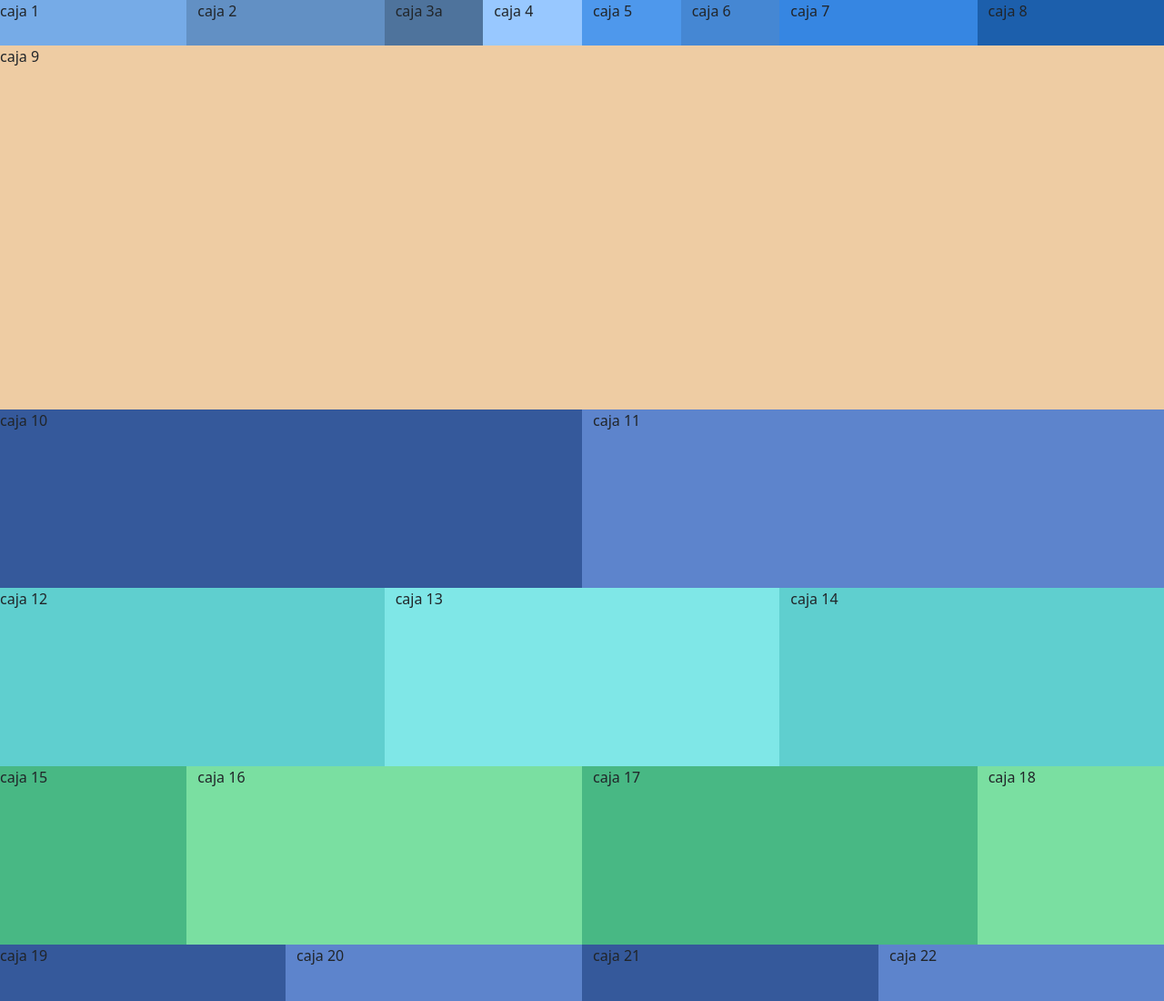
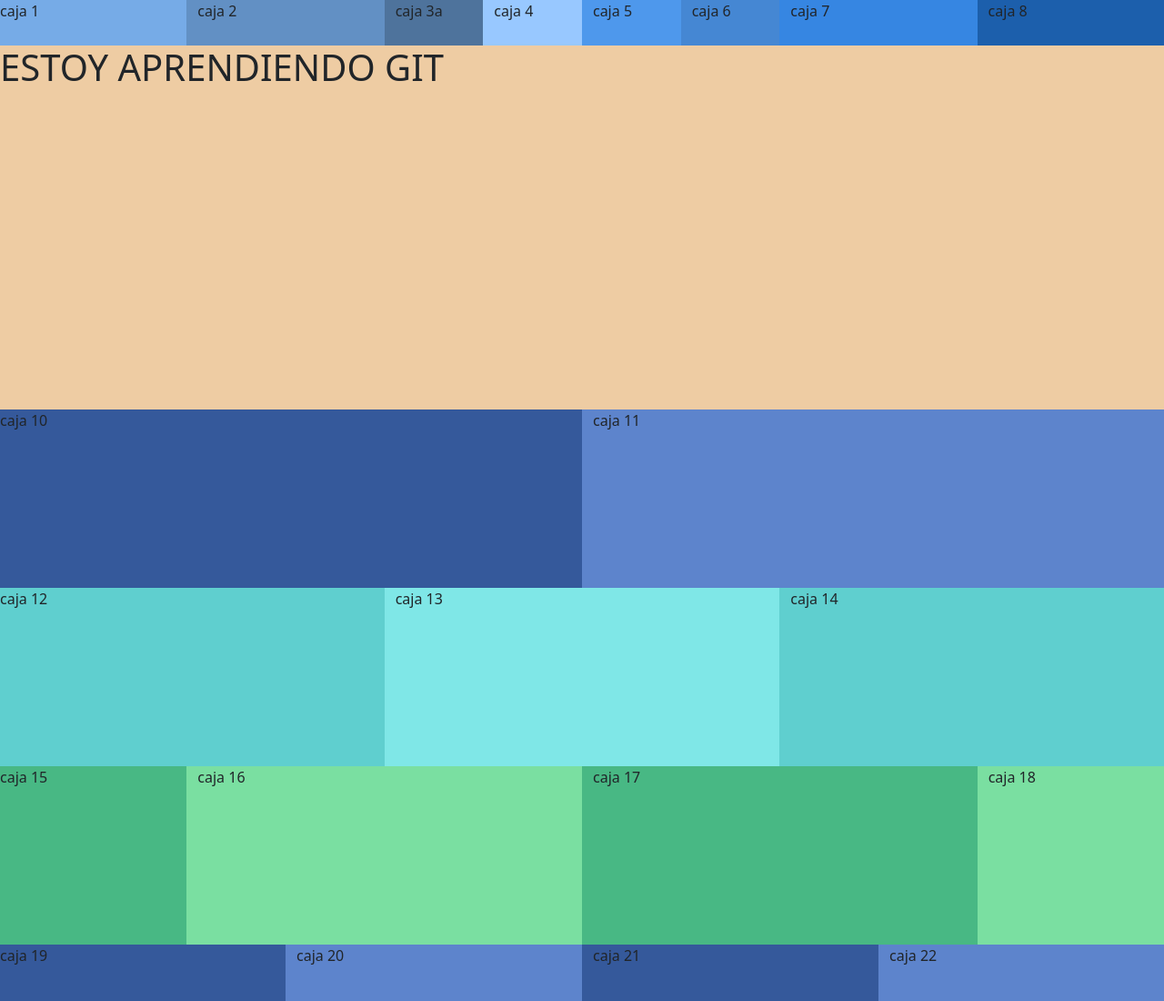
Before and after one commit to aleetdesign/maquetaci-nFlexbox, a plain HTML site: page index.html in a window 1280 px wide. Shown: the top 1100 px of the page at 91% size. Drawn offline with nearby package versions, Linux system fonts and the light colour scheme.

Commit message:
agregue texto en la caja9 que dice estoy aprendiendo git

```diff
--- a/index.html
+++ b/index.html
@@ -46,7 +46,7 @@
 
 
                 <div class="col-12 col-sm-12 col-md-12 col-lg-12 col-xl-12 col-xxl-12 caja9">
-                    caja 9
+                    <h1>ESTOY APRENDIENDO GIT</h1>
                 </div>
 
 
```
